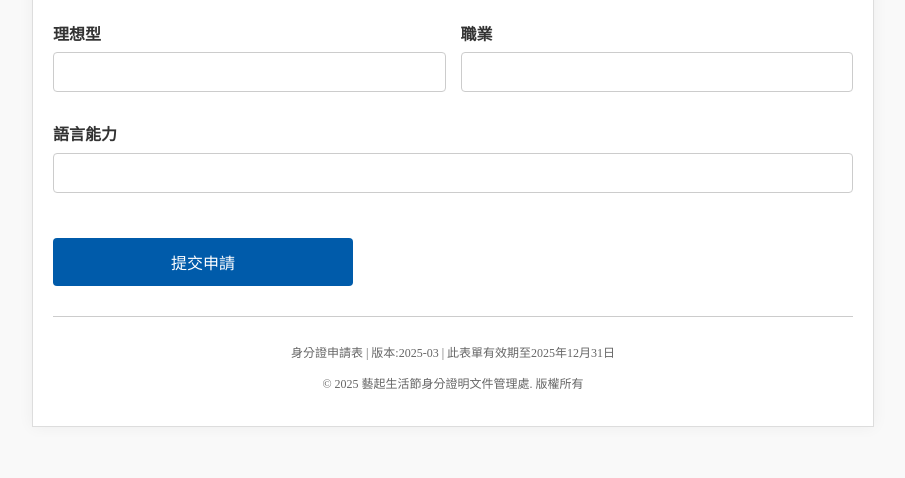
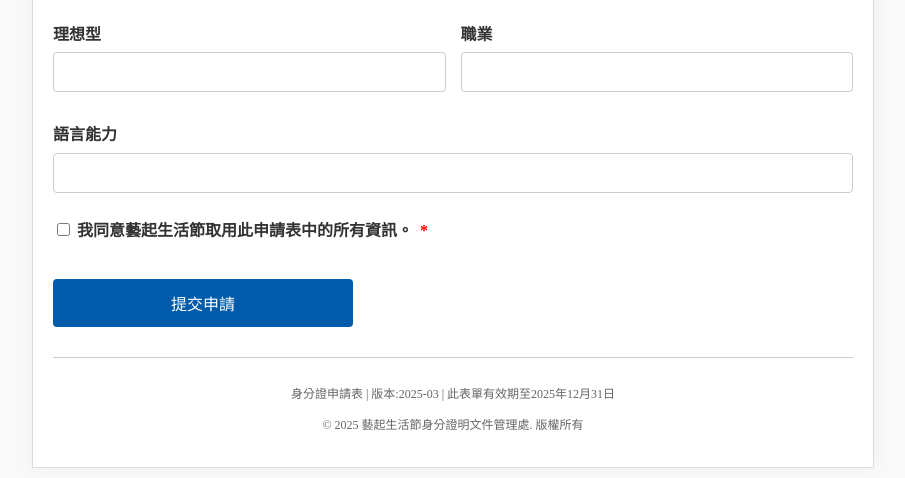
Before and after one commit to mirin33/id-card-form, a plain HTML site: page index.html in a window 1280 px wide. Shown: the part 988-1466 px from the top of the page, without its empty margins (187-1092 px from the left). Before the commit the page ends 1425 px from the top, so only its background shows below. Drawn offline with Linux system fonts and the light colour scheme.

Commit message:
Update index.html

```diff
--- a/index.html
+++ b/index.html
@@ -445,6 +445,13 @@
                 </div>
             </div>
 
+            <div class="form-group"; style="font-size: 16px">
+                <label class="required">
+                <input type="checkbox" id="agreement" name="entry.899030373" required>
+                我同意藝起生活節取用此申請表中的所有資訊。
+                </label>
+            </div>
+
             <button type="submit" class="submit-button">提交申請</button>
         </form>
 
```
